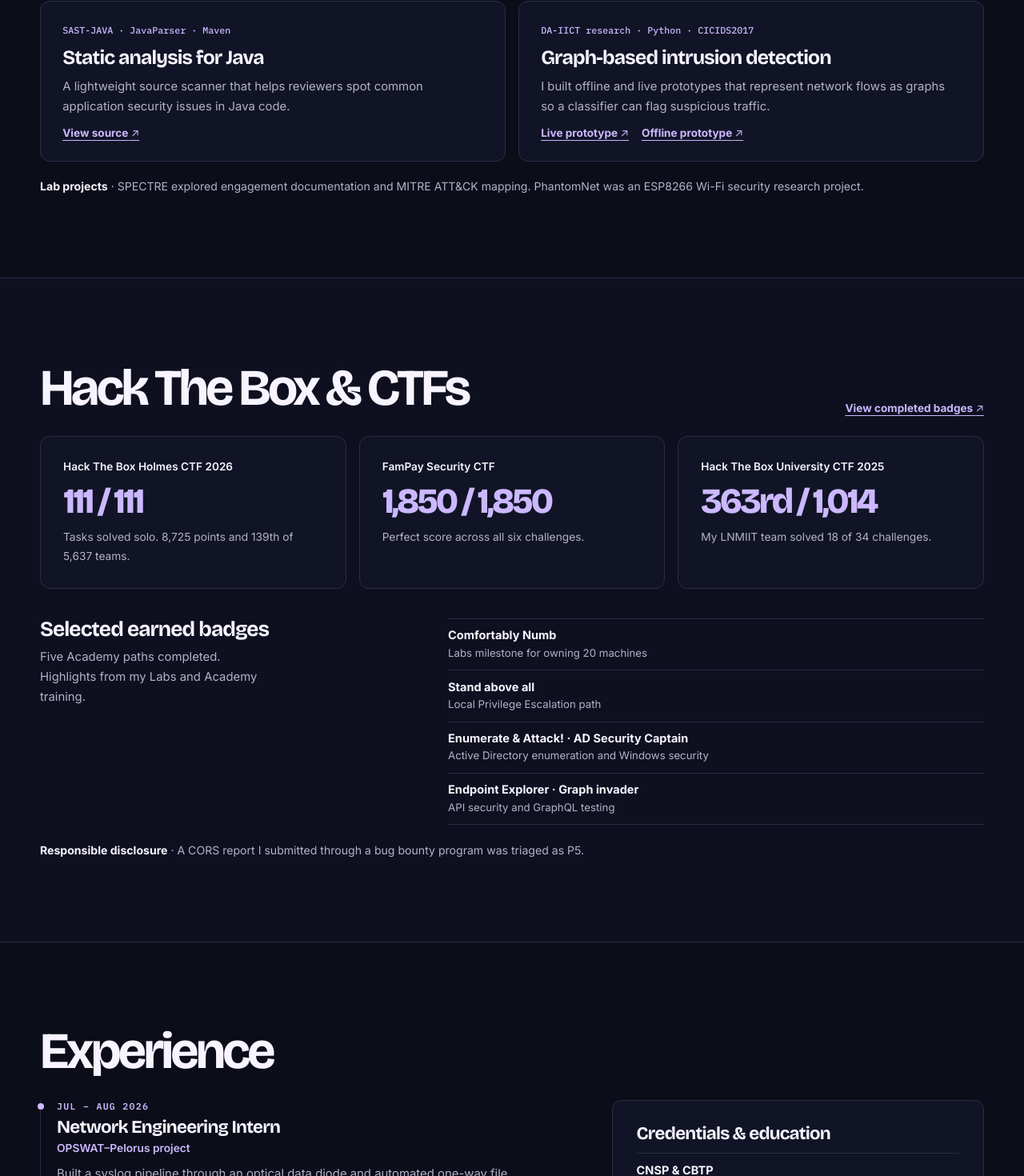
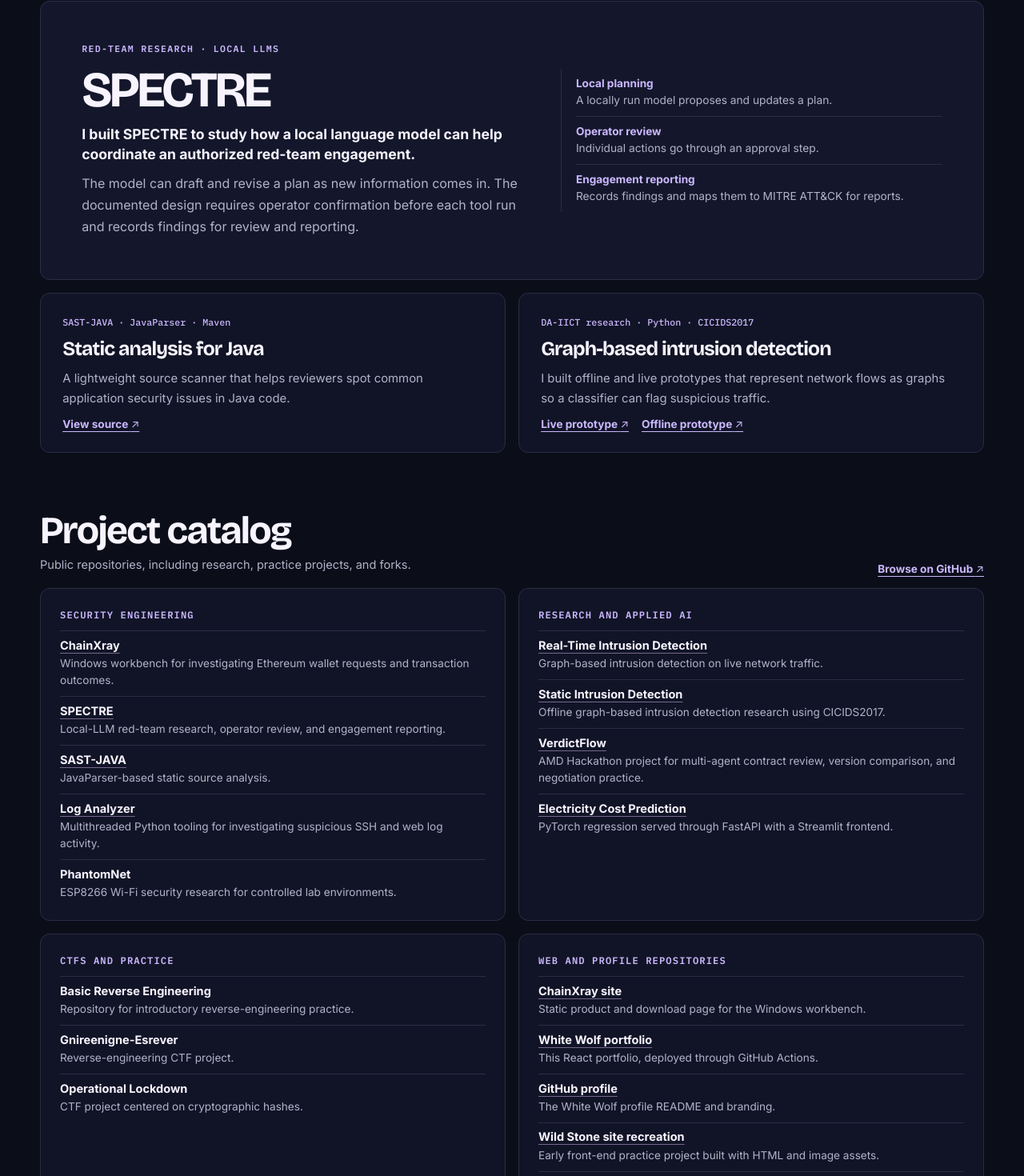
Before and after one commit to WhiteWolf217/white-wolf-portfolio, a React (Vite) app: page / in a window 1280 px wide. Shown: the part 1476-2946 px from the top of the page at 80% size. Built offline with nearby package versions, Linux system fonts and the light colour scheme.

Commit message:
Add SPECTRE case study and complete project catalog

```diff
--- a/src/App.tsx
+++ b/src/App.tsx
@@ -1,3 +1,5 @@
+import { projectCatalog } from "./projectCatalog";
+
 const logo = `${import.meta.env.BASE_URL}assets/images/white-wolf-mark.jpg`;
 const github = "https://github.com/WhiteWolf217";
 const htb = "https://profile.hackthebox.com/profile/019c8a07-e0c4-7293-a1a2-f0b469ed1f0f";
@@ -115,9 +117,9 @@ function App() {
         <section className="shell content-section" id="projects">
           <div className="section-heading">
             <h2>Selected work</h2>
-            <a className="text-link" href={`${github}?tab=repositories`}>Browse repositories <span aria-hidden="true">↗</span></a>
+            <a className="text-link" href="#project-catalog">View all projects <span aria-hidden="true">↓</span></a>
           </div>
-          <article className="feature">
+          <article className="feature" id="chainxray">
             <div className="feature-copy">
               <p className="eyebrow">Flagship project · Web3 security</p>
               <h3>ChainXray</h3>
@@ -135,6 +137,19 @@ function App() {
               </ol>
             </div>
           </article>
+          <article className="spectre-feature" id="spectre" aria-labelledby="spectre-title">
+            <div className="spectre-intro">
+              <p className="eyebrow">Red-team research · Local LLMs</p>
+              <h3 id="spectre-title">SPECTRE</h3>
+              <p className="spectre-lead">I built SPECTRE to study how a local language model can help coordinate an authorized red-team engagement.</p>
+              <p className="spectre-detail">The model can draft and revise a plan as new information comes in. The documented design requires operator confirmation before each tool run and records findings for review and reporting.</p>
+            </div>
+            <dl className="spectre-facts">
+              <div><dt>Local planning</dt><dd>A locally run model proposes and updates a plan.</dd></div>
+              <div><dt>Operator review</dt><dd>Individual actions go through an approval step.</dd></div>
+              <div><dt>Engagement reporting</dt><dd>Records findings and maps them to MITRE ATT&amp;CK for reports.</dd></div>
+            </dl>
+          </article>
           <div className="project-grid">
             {projects.map(project => (
               <article className="project-card" key={project.title}>
@@ -147,7 +162,30 @@ function App() {
               </article>
             ))}
           </div>
-          <p className="research-note"><strong>Lab projects</strong> · SPECTRE explored engagement documentation and MITRE ATT&amp;CK mapping. PhantomNet was an ESP8266 Wi-Fi security research project.</p>
+          <section className="catalog" id="project-catalog" aria-labelledby="catalog-title">
+            <div className="catalog-heading">
+              <div>
+                <h3 id="catalog-title">Project catalog</h3>
+                <p>Public repositories, including research, practice projects, and forks.</p>
+              </div>
+              <a className="text-link" href={`${github}?tab=repositories`}>Browse on GitHub <span aria-hidden="true">↗</span></a>
+            </div>
+            <div className="catalog-grid">
+              {projectCatalog.map(group => (
+                <section className="catalog-group" key={group.name}>
+                  <h4>{group.name}</h4>
+                  <ul>
+                    {group.entries.map(entry => (
+                      <li key={entry.repository} data-repository={entry.repository}>
+                        {entry.href ? <a href={entry.href}>{entry.name}</a> : <strong>{entry.name}</strong>}
+                        <p>{entry.description}</p>
+                      </li>
+                    ))}
+                  </ul>
+                </section>
+              ))}
+            </div>
+          </section>
         </section>
 
         <section className="section-band" id="hack-the-box">
--- a/src/index.css
+++ b/src/index.css
@@ -26,7 +26,7 @@ h2 { font-size: clamp(2.5rem, 5vw, 4.35rem); letter-spacing: -.06em; }
 h3 { font-size: 1.65rem; letter-spacing: -.035em; }
 a:focus-visible { outline: 2px solid var(--violet); outline-offset: 5px; }
 ::selection { background: var(--violet); color: #0b0d19; }
-#home, section[id] { scroll-margin-top: 100px; }
+#home, section[id], article[id] { scroll-margin-top: 100px; }
 
 .shell { width: min(1180px, calc(100% - 96px)); margin-inline: auto; }
 .skip-link { position: fixed; inset: 14px auto auto 14px; padding: .7rem 1rem; transform: translateY(-180%); color: #10101e; background: var(--violet); z-index: 5; }
@@ -81,11 +81,35 @@ nav .nav-contact { padding: .65rem 1rem; border: 1px solid var(--line); border-r
 .workflow li:not(:last-child)::after { content: "↓"; position: absolute; bottom: -1.15rem; left: .85rem; color: var(--violet); }
 .workflow strong { font-size: .88rem; }
 .workflow li span { color: var(--muted); font-size: .78rem; line-height: 1.35; }
+.spectre-feature { display: grid; grid-template-columns: 1.15fr 1fr; align-items: center; gap: clamp(1.5rem, 4vw, 4rem); margin-top: 1rem; padding: clamp(1.35rem, 4vw, 3.2rem); border: 1px solid var(--line); border-radius: 12px; background: #14172b; }
+.spectre-feature h3 { margin-block: .65rem .55rem; font-size: clamp(2.6rem, 5vw, 3.9rem); letter-spacing: -.055em; }
+.spectre-lead { font-size: 1.1rem; font-weight: 650; line-height: 1.45; }
+.spectre-detail { color: var(--muted); margin-top: .65rem; }
+.spectre-facts { border-left: 1px solid var(--line); padding-left: 1.1rem; }
+.spectre-facts > div { padding-block: .6rem; }
+.spectre-facts > div + div { border-top: 1px solid var(--line); }
+.spectre-facts dt { color: var(--violet); font-size: .85rem; font-weight: 700; margin-bottom: .2rem; }
+.spectre-facts dd { color: var(--muted); font-size: .86rem; line-height: 1.5; }
 .project-grid { display: grid; grid-template-columns: 1fr 1fr; gap: 1rem; margin-top: 1rem; }
 .project-card { display: flex; flex-direction: column; gap: .7rem; padding: clamp(1.15rem, 2.5vw, 1.7rem); }
 .project-card h3 { font-size: 1.55rem; }
 .project-card > p:not(.stack) { flex: 1; font-size: .93rem; }
 .project-links { display: flex; flex-wrap: wrap; gap: .35rem 1rem; }
+.catalog { margin-top: clamp(2.5rem, 6vw, 4.5rem); }
+.catalog-heading { display: flex; align-items: end; justify-content: space-between; gap: .7rem 1rem; margin-bottom: 1rem; }
+.catalog-heading h3 { font-size: clamp(2rem, 4vw, 3rem); }
+.catalog-heading p { color: var(--muted); font-size: .91rem; margin-top: .35rem; }
+.catalog-grid { display: grid; grid-template-columns: repeat(2, minmax(0, 1fr)); gap: 1rem; }
+.catalog-group { background: var(--surface); border: 1px solid var(--line); border-radius: 12px; padding: clamp(1rem, 2.3vw, 1.5rem); }
+.catalog-group:last-child { grid-column: 1 / -1; }
+.catalog-group h4 { color: var(--violet); font: 600 .76rem/1.4 var(--mono); text-transform: uppercase; letter-spacing: .09em; margin: 0 0 .7rem; }
+.catalog-group ul { display: grid; gap: .55rem 1.6rem; list-style: none; padding: 0; margin: 0; }
+.catalog-group:last-child ul { grid-template-columns: repeat(2, minmax(0, 1fr)); }
+.catalog-group li { display: grid; gap: .2rem; padding-top: .55rem; border-top: 1px solid var(--line); min-width: 0; }
+.catalog-group li > a, .catalog-group li > strong { color: var(--ink); font-size: .91rem; font-weight: 700; width: fit-content; overflow-wrap: anywhere; }
+.catalog-group li > a { text-decoration-thickness: 1px; text-underline-offset: 4px; text-decoration-color: #75678d; }
+.catalog-group li > a:hover { color: var(--violet); }
+.catalog-group li p { color: var(--muted); font-size: .85rem; line-height: 1.55; }
 .research-note { margin-top: 1.2rem; color: var(--muted); font-size: .88rem; }
 .research-note strong { color: var(--ink); }
 
@@ -144,7 +168,9 @@ nav .nav-contact { padding: .65rem 1rem; border: 1px solid var(--line); border-r
   .proof-band > div:nth-child(3) { border-left: 0; }
   .proof-band > div:nth-child(n + 3) { border-top: 1px solid var(--line); }
   .section-heading { align-items: start; flex-direction: column; gap: .6rem; }
-  .feature, .project-grid, .competition-grid, .badge-block, .experience-layout, .toolkit { grid-template-columns: 1fr; }
+  .feature, .spectre-feature, .project-grid, .catalog-grid, .catalog-group:last-child ul, .competition-grid, .badge-block, .experience-layout, .toolkit { grid-template-columns: 1fr; }
+  .catalog-heading { align-items: start; flex-direction: column; }
+  .spectre-facts { border-left: 0; border-top: 1px solid var(--line); padding-left: 0; }
   .contact { align-items: start; flex-direction: column; }
 }
 
--- /dev/null
+++ b/src/projectCatalog.ts
@@ -0,0 +1,64 @@
+type CatalogEntry = {
+  name: string;
+  repository: string;
+  description: string;
+  href?: string;
+};
+
+type CatalogGroup = {
+  name: string;
+  entries: CatalogEntry[];
+};
+
+const github = "https://github.com/WhiteWolf217";
+
+export const projectCatalog: CatalogGroup[] = [
+  {
+    name: "Security engineering",
+    entries: [
+      { name: "ChainXray", repository: "ChainXray", description: "Windows workbench for investigating Ethereum wallet requests and transaction outcomes.", href: "#chainxray" },
+      { name: "SPECTRE", repository: "SPECTRE", description: "Local-LLM red-team research, operator review, and engagement reporting.", href: "#spectre" },
+      { name: "SAST-JAVA", repository: "SAST-JAVA", description: "JavaParser-based static source analysis.", href: `${github}/SAST-JAVA` },
+      { name: "Log Analyzer", repository: "Log-Analyzer", description: "Multithreaded Python tooling for investigating suspicious SSH and web log activity.", href: `${github}/Log-Analyzer` },
+      { name: "PhantomNet", repository: "PhantomNet---ESP8266-WiFi-Security-Toolkit", description: "ESP8266 Wi-Fi security research for controlled lab environments." },
+    ],
+  },
+  {
+    name: "Research and applied AI",
+    entries: [
+      { name: "Real-Time Intrusion Detection", repository: "RealTime-Intrusion-Detection-GNNs", description: "Graph-based intrusion detection on live network traffic.", href: `${github}/RealTime-Intrusion-Detection-GNNs` },
+      { name: "Static Intrusion Detection", repository: "Static-Intrusion-Detection-GNNs", description: "Offline graph-based intrusion detection research using CICIDS2017.", href: `${github}/Static-Intrusion-Detection-GNNs` },
+      { name: "VerdictFlow", repository: "Verdictflow", description: "AMD Hackathon project for multi-agent contract review, version comparison, and negotiation practice.", href: `${github}/Verdictflow` },
+      { name: "Electricity Cost Prediction", repository: "Electricity-Cost-Prediction", description: "PyTorch regression served through FastAPI with a Streamlit frontend.", href: `${github}/Electricity-Cost-Prediction` },
+    ],
+  },
+  {
+    name: "CTFs and practice",
+    entries: [
+      { name: "Basic Reverse Engineering", repository: "Basic-Reverse-Engineering", description: "Repository for introductory reverse-engineering practice." },
+      { name: "Gnireenigne-Esrever", repository: "Gnireenigne-Esrever", description: "Reverse-engineering CTF project." },
+      { name: "Operational Lockdown", repository: "Operational-Lockdown-CTF", description: "CTF project centered on cryptographic hashes." },
+    ],
+  },
+  {
+    name: "Web and profile repositories",
+    entries: [
+      { name: "ChainXray site", repository: "ChainXray-site", description: "Static product and download page for the Windows workbench.", href: `${github}/ChainXray-site` },
+      { name: "White Wolf portfolio", repository: "white-wolf-portfolio", description: "This React portfolio, deployed through GitHub Actions.", href: `${github}/white-wolf-portfolio` },
+      { name: "GitHub profile", repository: "WhiteWolf217", description: "The White Wolf profile README and branding.", href: github },
+      { name: "Wild Stone site recreation", repository: "Wild-stone-clone", description: "Early front-end practice project built with HTML and image assets.", href: `${github}/Wild-stone-clone` },
+      { name: "sheet-ai-pro-backup", repository: "sheet-ai-pro-backup", description: "Public backup repository with no project documentation." },
+    ],
+  },
+  {
+    name: "Forks and reference collections",
+    entries: [
+      { name: "StablePay", repository: "StablePay", description: "Fork of StabilityNexus’s StablePay project.", href: `${github}/StablePay` },
+      { name: "Neptune client", repository: "neptune-client", description: "Fork of Neptune’s Python experiment-tracking client.", href: `${github}/neptune-client` },
+      { name: "Aikido Safe Chain", repository: "safe-chain", description: "Fork of Aikido’s dependency supply-chain security tool.", href: `${github}/safe-chain` },
+      { name: "Awesome Red Team Operations", repository: "Awesome-Red-Team-Operations", description: "Forked red-team reference collection." },
+      { name: "Cybersecurity cheatsheets", repository: "cybersecurity_cheatsheets", description: "Forked security reference notes." },
+      { name: "scripts", repository: "scripts", description: "Forked security scripting collection." },
+    ],
+  },
+];
```
